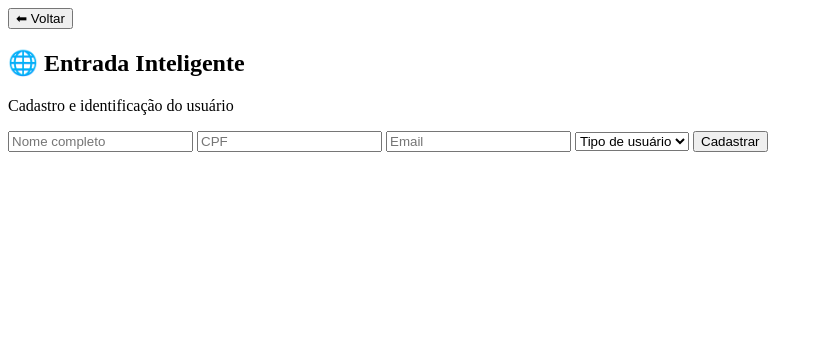
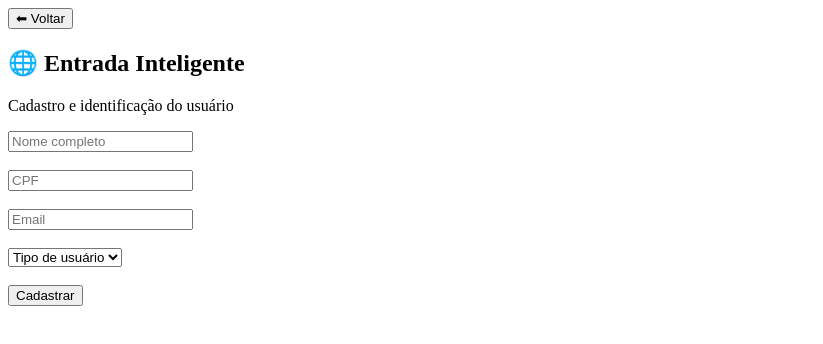
Before and after one commit to adilson-GeoUrban/geourban-server, a website: page public/index.html in a window 1280 px wide. Shown: the whole page, without its empty margins (0-823 px from the left). Drawn offline with Linux system fonts and the light colour scheme.

Commit message:
Update index.html
<!-- ENTRADA INTELIGENTE COMPLETA -->

<div id="entrada" class="panel">

<button onclick="voltar()">⬅ Voltar</button>

<h2>🌐 Entrada Inteligente</h2>
<p>Cadastro e identificação do usuário</p>

<form id="formEntrada" onsubmit="salvarEntrada(event)">

<input type="text" placeholder="Nome completo" required><br><br>
<input type="text" placeholder="CPF" required><br><br>
<input type="email" placeholder="Email" required><br><br>

<select required>
<option value="">Tipo de usuário</option>
<option>Leigo</option>
<option>Profissional</option>
<option>Governo</option>
</select><br><br>

<button type="submit">Cadastrar</button>

</form>

<div id="respostaEntrada"></div>

</div>

<script>
function salvarEntrada(e){
    e.preventDefault();

    document.getElementById("respostaEntrada").innerHTML =
    "✅ Cadastro realizado com sucesso";

    registrar("Novo usuário cadastrado");
}
</script>

<!-- BACKUP -->
<!-- Versão com formulário funcional antes de integração com backend e IA -->

```diff
--- a/public/index.html
+++ b/public/index.html
@@ -1,4 +1,4 @@
-<div id="entrada" class="panel">
+<div id="entrada" class="panel active">
 
 <button onclick="voltar()">⬅ Voltar</button>
 
@@ -7,16 +7,16 @@
 
 <form id="formEntrada" onsubmit="salvarEntrada(event)">
 
-<input type="text" placeholder="Nome completo" required>
-<input type="text" placeholder="CPF" required>
-<input type="email" placeholder="Email" required>
+<input type="text" placeholder="Nome completo" required><br><br>
+<input type="text" placeholder="CPF" required><br><br>
+<input type="email" placeholder="Email" required><br><br>
 
-<select required>
+<select required><br><br>
 <option value="">Tipo de usuário</option>
 <option>Leigo</option>
 <option>Profissional</option>
 <option>Governo</option>
-</select>
+</select><br><br>
 
 <button type="submit">Cadastrar</button>
 
```
